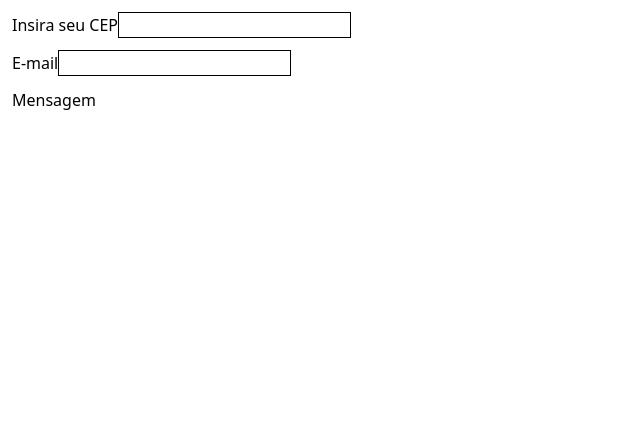
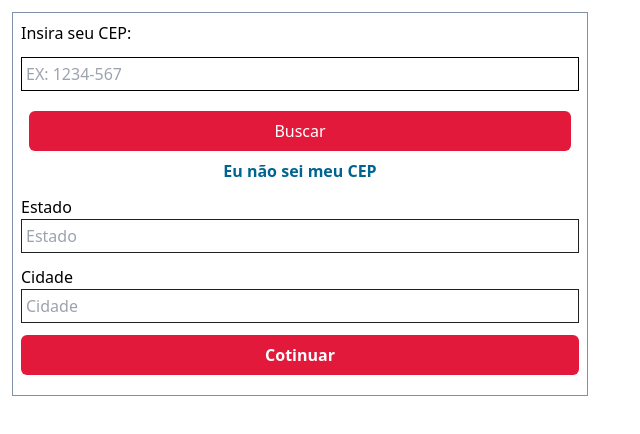
Before and after one commit to henriqueadny37/Dominos-pizza, a Next.js app: page /Form/Formulario in a window 1280 px wide. Shown: the top 434 px of the page, without its empty margins (0-640 px from the left). Built offline with nearby package versions, Linux system fonts and the light colour scheme.

Commit message:
Formulario: alteração no formulario

```diff
--- a/src/pages/Footer.jsx
+++ b/src/pages/Footer.jsx
@@ -5,6 +5,7 @@ import faceicon from "../../Icons/faceicon.svg";
 import twittericon from "../../Icons/twittericon.svg";
 import tiktokicon from "../../Icons/tiktokicon.svg";
 import youtubeicon from "../../Icons/youtubeicon.svg";
+import Link from "next/link";
 
 const Footer = () => {
   return (
@@ -22,11 +23,13 @@ const Footer = () => {
             </ul>
           </div>
           <div className="flex gap-7 justify-center items-center sm:justify-start sm:mx-36 sm:gap-4 my-6">
-            <img
-              src={logoinstagram.src}
-              alt="INSTAGRAM-ICON"
-              className="w-6 h-6"
-            />
+            <Link href="https://www.instagram.com/dominospizzabrasil/">
+              <img
+                src={logoinstagram.src}
+                alt="INSTAGRAM-ICON"
+                className="w-6 h-6"
+              />
+            </Link>
             <img src={faceicon.src} alt="FACEBOOK-ICON" className="w-6 h-6 " />
             <img src={twittericon.src} alt="TWITTER-ICON" className="w-6 h-6" />
             <img src={tiktokicon.src} alt="ICON-TIKTOK" className="w-6 h-6 " />
--- a/src/pages/Form/Formulario.jsx
+++ b/src/pages/Form/Formulario.jsx
@@ -1,22 +1,58 @@
 export const Formulario = () => {
+  {
+    /* const onSubmit = (e) => {
+    console.log(e);
+  };
+
+  const checarCep = (e) => {
+    const cep = e.target.value.replace(/\D/g, "");
+    console.log(cep);
+  }; */
+  }
+
   return (
     <>
-      <form action="" className="m-3">
-        <div>
-          <label htmlFor="Nome">Insira seu CEP</label>
-          <input type="text" id="nome" className="border border-powerblack" />
+      <form action="" className="grid m-3 border border-powergray p-2 max-w-xl">
+        <div className="grid">
+          <label htmlFor="Nome">Insira seu CEP:</label>
+          <input
+            type="text"
+            id="nome"
+            placeholder="EX: 1234-567"
+            className="border border-powerblack p-1 my-3"
+          />
+          <button
+            className="bg-powerpink hover:bg-powerdarkpink m-2 p-2 text-powerwhite md:ml-2 rounded-md
+          transition-all">
+            Buscar
+          </button>
+          <div>
+            <p className="text-powerblue cursor-pointer font-semibold text-center">
+              Eu não sei meu CEP
+            </p>
+          </div>
         </div>
-        <div className="my-3">
-          <label htmlFor="email">E-mail</label>
+        <div className="my-3 grid">
+          <label htmlFor="Estado">Estado</label>
           <input
-            type="email"
-            name="seu email"
-            id=""
-            className="border border-powerblack"
+            type="text"
+            id="campos"
+            placeholder="Estado"
+            className="border border-powerdarkgray p-1"
           />
         </div>
-        <div>
-          <label htmlFor="mensagem">Mensagem</label>
+        <div className="grid">
+          <label htmlFor="cidade">Cidade</label>
+          <input
+            type="text"
+            placeholder="Cidade"
+            className="border border-powerdarkgray p-1"
+          />
+        </div>
+        <div
+          className="bg-powerpink hover:bg-powerdarkpink p-2 my-3 text-center font-semibold text-powerwhite
+        rounded-md cursor-pointer transition-all">
+          <button type="button">Cotinuar</button>
         </div>
       </form>
     </>
--- a/src/pages/Menu.jsx
+++ b/src/pages/Menu.jsx
@@ -40,7 +40,7 @@ const Menu = () => {
                   Promoções
                 </a>
                 <a
-                  href="#"
+                  href="Form/Formulario"
                   className="hover:bg-powerdarkblue rounded transition-all p-2">
                   Acompanhar Pedido
                 </a>
@@ -89,7 +89,7 @@ const Menu = () => {
                 Promoções
               </a>
               <a
-                href="#"
+                href="Form/Formulario"
                 className="hover:bg-powerdarkblue block rounded transition-all p-2">
                 Acompanhar Pedido
               </a>
--- a/src/pages/Users/Cadastro.jsx
+++ b/src/pages/Users/Cadastro.jsx
@@ -8,7 +8,7 @@ const Cadastro = () => {
   return (
     <>
       <Localpizza />
-      <div className="justify-center items-center sm:justify-center sm:items-center max-w-8xl my-5 mx-3 lg:mx-36 h-[500px]">
+      <div className="flex-row justify-center items-center sm:justify-center sm:items-center max-w-8xl my-5 mx-3 lg:mx-36 h-[500px]">
         <p className="text-2xl font-bold">Encontre a loja mais próxima</p>
         <div className="flex-row border border-bg-powerdarkgray h-72">
           <div className="flex bg-powerdarkblue text-powerwhite font-semibold p-2">
```
